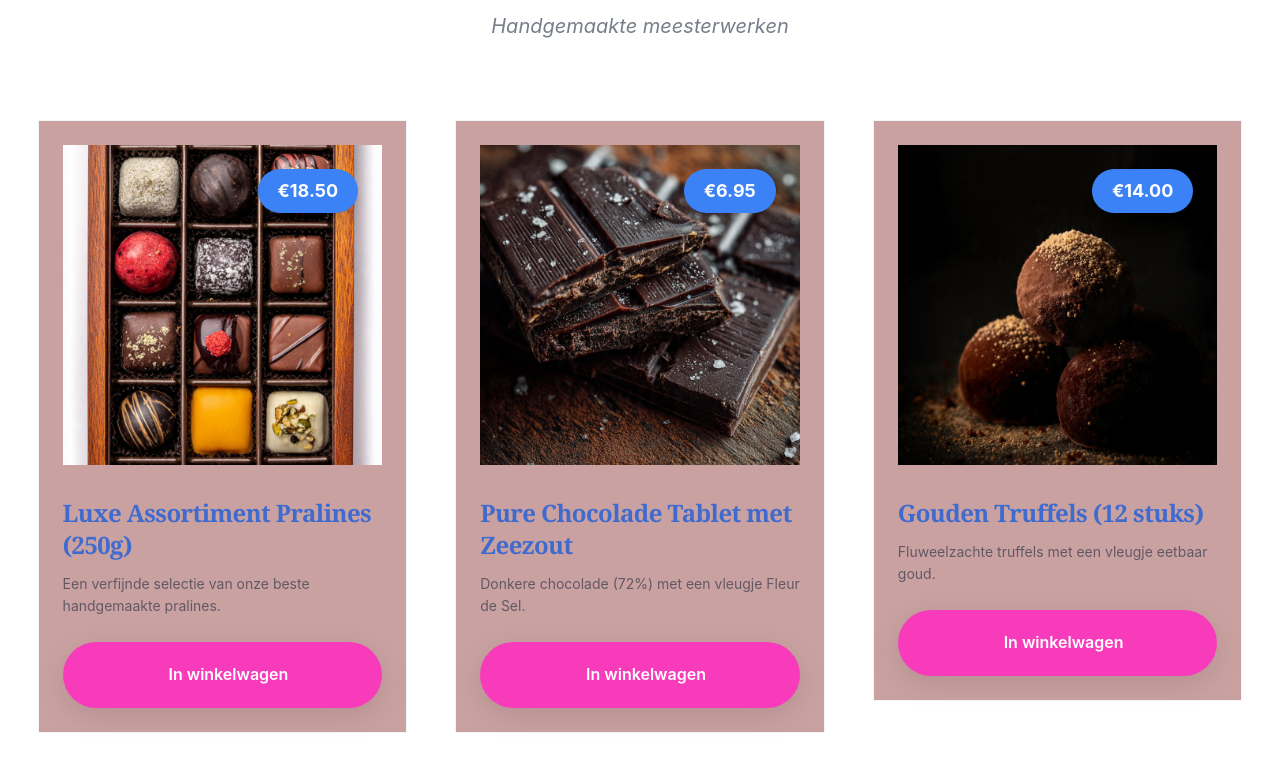
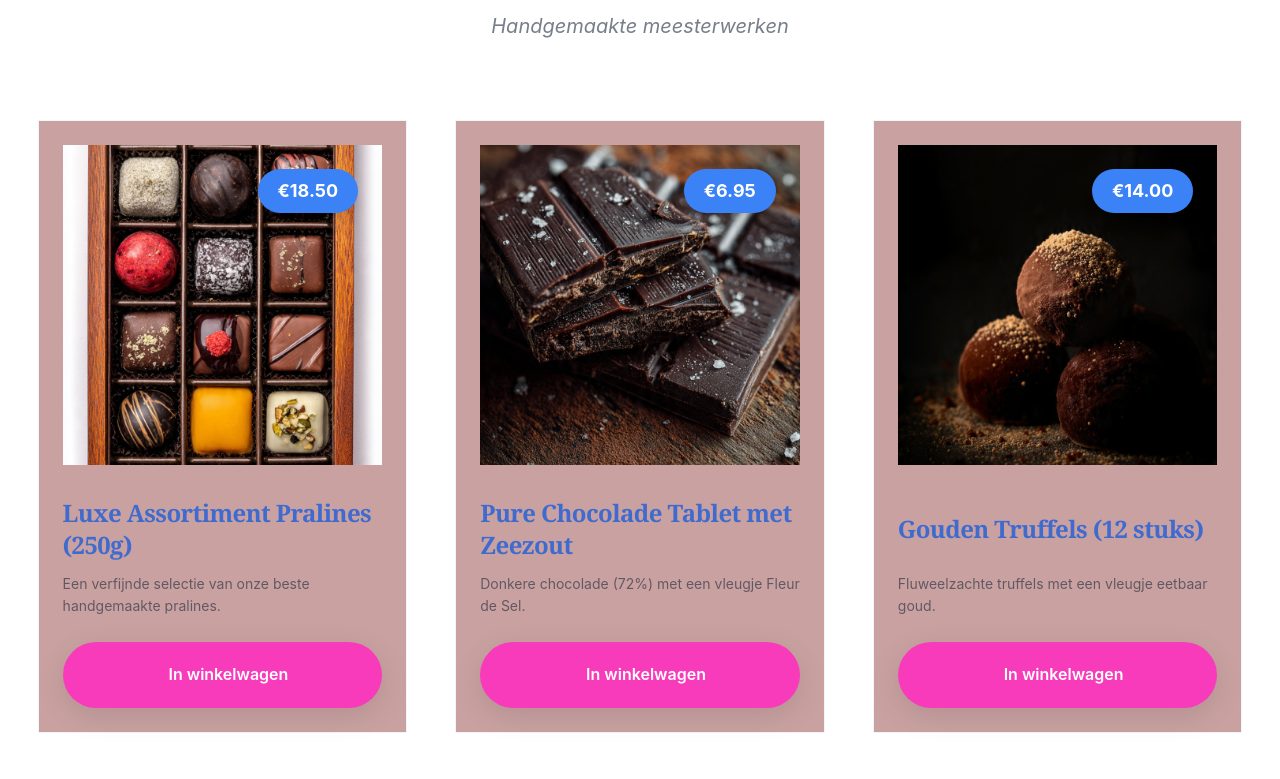
Before and after one commit to athena-cms-factory/chocolade-shop, a React (Vite) app: page / in a window 1280 px wide. Shown: the part 980-1759 px from the top of the page. Built offline with nearby package versions, Linux system fonts and the light colour scheme.

Commit message:
fix: uniform card heights and aligned content

```diff
--- a/src/components/Section.jsx
+++ b/src/components/Section.jsx
@@ -66,16 +66,16 @@ const Section = ({ data }) => {
                 <h2 className="text-5xl font-serif font-bold mb-4 text-[var(--color-heading)]">Onze Collectie</h2>
                 <p className="text-xl italic opacity-60 mb-20">Handgemaakte meesterwerken</p>
 
-                <div className="flex flex-wrap justify-center gap-12">
+                <div className="flex flex-wrap justify-center items-stretch gap-12">
                   {items.map((item, index) => {
                     const priceValue = parseFloat(String(item.prijs).replace(',', '.'));
                     return (
                       <article
                         key={index}
-                        className="w-full md:w-[calc(45%)] lg:w-[calc(30%)] min-w-[300px] flex flex-col h-full card group transition-all duration-500"
+                        className="w-full md:w-[calc(45%)] lg:w-[calc(30%)] min-w-[300px] flex flex-col card group transition-all duration-500"
                         style={{ borderRadius: 'var(--radius-custom)', boxShadow: 'var(--shadow-main)' }}
                       >
-                        <div className="relative aspect-square overflow-hidden mb-8 shadow-inner" style={{ borderRadius: 'calc(var(--radius-custom) * 0.8)' }}>
+                        <div className="relative aspect-square overflow-hidden mb-8 shadow-inner flex-shrink-0" style={{ borderRadius: 'calc(var(--radius-custom) * 0.8)' }}>
                           <EditableMedia
                             src={item.product_foto_url}
                             cmsBind={{file: 'producten', index, key: 'product_foto_url'}}
@@ -85,17 +85,17 @@ const Section = ({ data }) => {
                             €{priceValue.toFixed(2)}
                           </div>
                         </div>
-                        <div className="flex-grow text-left">
-                          <h3 className="text-2xl font-bold mb-3 text-[var(--color-heading)]">
+                        <div className="flex-grow text-left flex flex-col">
+                          <h3 className="text-2xl font-bold mb-3 text-[var(--color-heading)] min-h-[4rem] flex items-center">
                             <EditableText value={item.naam} cmsBind={{file: 'producten', index, key: 'naam'}} />
                           </h3>
-                          <p className="text-sm opacity-60 line-clamp-3 mb-6 leading-relaxed">
+                          <p className="text-sm opacity-60 line-clamp-3 mb-6 leading-relaxed flex-grow">
                             <EditableText value={item.korte_beschrijving} cmsBind={{file: 'producten', index, key: 'korte_beschrijving'}} />
                           </p>
                         </div>
                         <button
                           onClick={() => addToCart({ id: item.product_id || index, title: item.naam, price: priceValue, image: item.product_foto_url })}
-                          className="btn-primary w-full py-5 flex items-center justify-center gap-3"
+                          className="btn-primary w-full py-5 flex items-center justify-center gap-3 mt-auto"
                         >
                           <i className="fa-solid fa-cart-shopping"></i> In winkelwagen
                         </button>
```
